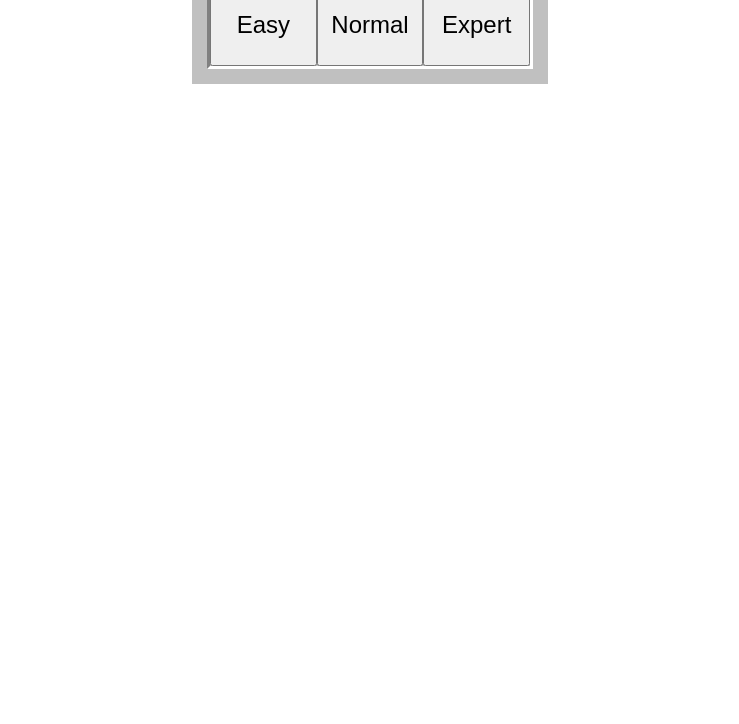
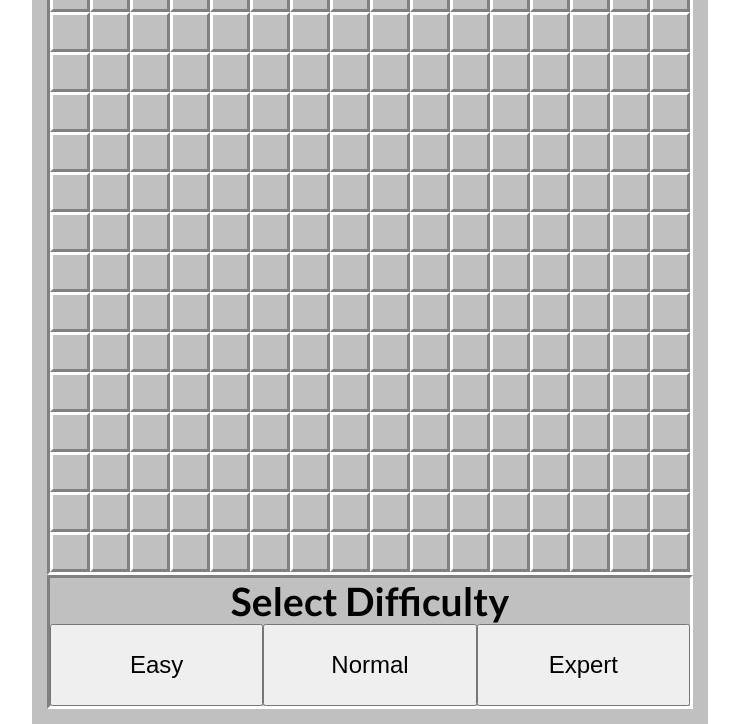
Before and after one commit to mlodyFrontendowiec/Minesweeper, a plain HTML site: page index.html in a window 1280 px wide. Shown: the part 162-886 px from the top of the page, without its empty margins (270-1009 px from the left). Before the commit the page ends 800 px from the top, so only its background shows below. Drawn offline with Linux system fonts and the light colour scheme.

Commit message:
Create dynamic gameboard

```diff
--- a/css/style.css
+++ b/css/style.css
@@ -2,6 +2,16 @@
   --primary-color: #c0c0c0;
   --primary-color--dark: #808080;
   --alarm-color: #f80000;
+
+  --cell-size: 4rem;
+  --game-pading: 1.5rem;
+  --border-width: 0.3rem;
+  --cells-in-row: 8;
+
+  --game-max-width: calc(
+    var(--cell-size) * var(--cells-in-row) + calc(2 * var(--game-pading)) +
+      calc(2 * var(--border-width))
+  );
 }
 @font-face {
   font-family: DIGITALDREAM;
@@ -27,8 +37,8 @@ html {
 
 .game {
   background-color: var(--primary-color);
-  padding: 1.5rem;
-  max-width: 35.6rem;
+  padding: var(--game-pading);
+  max-width: var(--game-max-width);
   margin: 0 auto;
 }
 .game__board {
@@ -131,7 +141,7 @@ html {
   border-color: black;
 }
 .border {
-  border: 0.3rem solid;
+  border: var(--border-width) solid;
 }
 .border--convex {
   border-color: var(--primary-color--dark) white white
@@ -142,8 +152,8 @@ html {
     white;
 }
 .cell {
-  width: 4rem;
-  height: 4rem;
+  width: var(--cell-size);
+  height: var(--cell-size);
   cursor: pointer;
 }
 
--- a/index.html
+++ b/index.html
@@ -22,7 +22,7 @@
         </button>
         <article class="header__counter">0</article>
       </header>
-      <article class="game__board border border--convex" data-game></article>
+      <article class="game__board border border--convex" data-board></article>
       <article class="game__panel border border--convex">
         <header class="panel__header">
           <h1 class="panel__heading">Select Difficulty</h1>
--- a/js/Cell.js
+++ b/js/Cell.js
@@ -1,12 +1,19 @@
-export class Cell {
+import { UI } from "./UI.js";
+
+export class Cell extends UI {
   constructor(x, y) {
+    super();
     this.x = x;
     this.y = y;
     this.value = 0;
     this.isMine = false;
     this.isReveal = false;
     this.isFlagged = false;
-    this.selector = `[data-x="${this.x}"][data-y=${this.y}]`;
+    this.selector = `[data-x="${this.x}"][data-y="${this.y}"]`;
     this.element = null;
   }
+  createElement() {
+    const element = `<div class="cell border border--concave" data-cell data-x="${this.x}" data-y="${this.y}""></div>`;
+    return element;
+  }
 }
--- /dev/null
+++ b/js/UI.js
@@ -0,0 +1,12 @@
+export class UI {
+  UiSelectors = {
+    board: "[data-board]",
+    cell: "[data-cell]",
+  };
+  getElement(selector) {
+    return document.querySelector(selector);
+  }
+  getElements(selector) {
+    return document.querySelectorAll(selector);
+  }
+}
--- a/js/game.js
+++ b/js/game.js
@@ -1,6 +1,6 @@
 import { Cell } from "./Cell.js";
-
-class Game {
+import { UI } from "./UI.js";
+class Game extends UI {
   #config = {
     easy: {
       rows: 8,
@@ -24,20 +24,29 @@ class Game {
   #numberOfMines = null;
 
   #cells = [];
+  #board = null;
 
   initializeGame() {
+    this.#handleElements();
     this.#newGame();
   }
   #newGame(
-    rows = this.#config.easy.rows,
-    cols = this.#config.easy.cols,
-    mines = this.#config.easy.mines
+    rows = this.#config.medium.rows,
+    cols = this.#config.medium.cols,
+    mines = this.#config.medium.mines
   ) {
     this.#numberOfRows = rows;
     this.#numberOfCols = cols;
     this.#numberOfMines = mines;
 
+    this.#setStyles();
+
     this.#generateCells();
+    this.#renderBoard();
+  }
+
+  #handleElements() {
+    this.#board = this.getElement(this.UiSelectors.board);
   }
   #generateCells() {
     for (let row = 0; row < this.#numberOfRows; row++) {
@@ -47,6 +56,18 @@ class Game {
       }
     }
   }
+  #renderBoard() {
+    this.#cells.flat().forEach((cell) => {
+      this.#board.insertAdjacentHTML("beforeend", cell.createElement());
+      cell.element = cell.getElement(cell.selector);
+    });
+  }
+  #setStyles() {
+    document.documentElement.style.setProperty(
+      "--cells-in-row",
+      this.#numberOfCols
+    );
+  }
 }
 
 window.addEventListener("DOMContentLoaded", () => {
```
